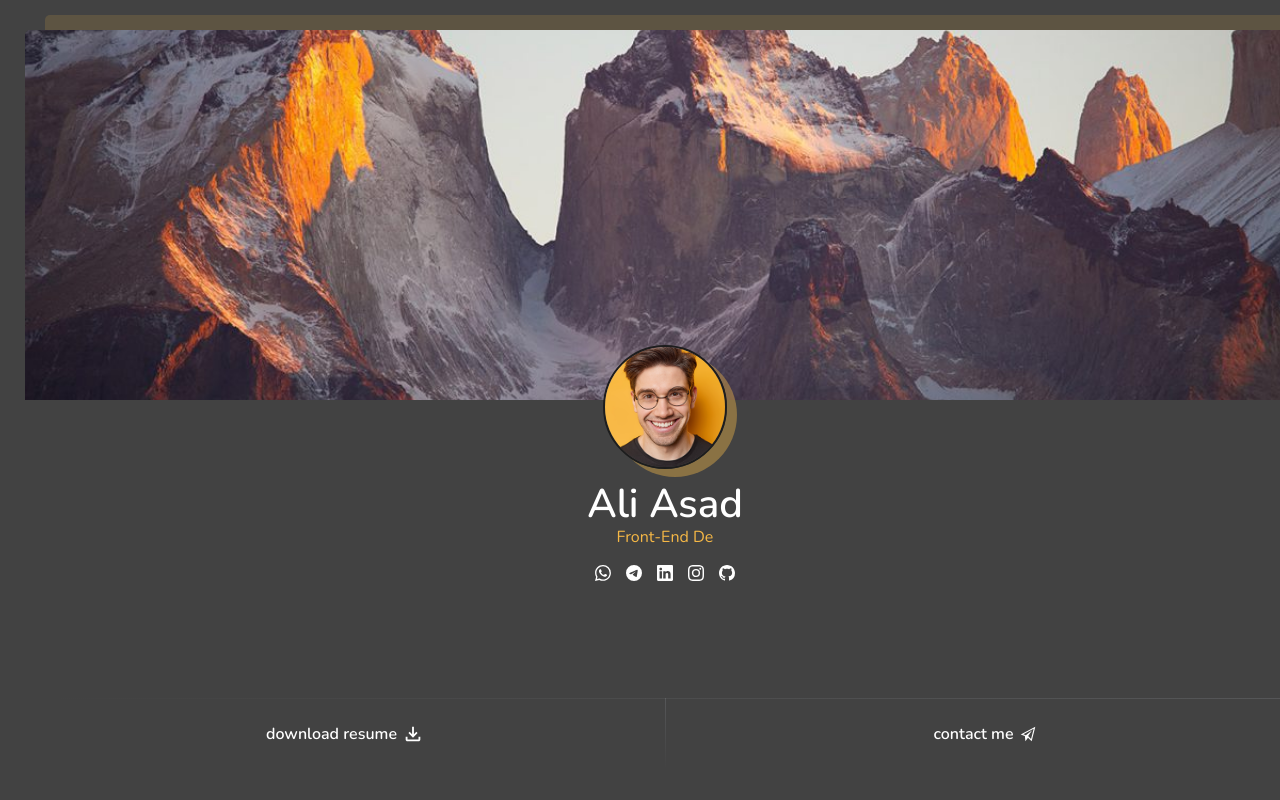
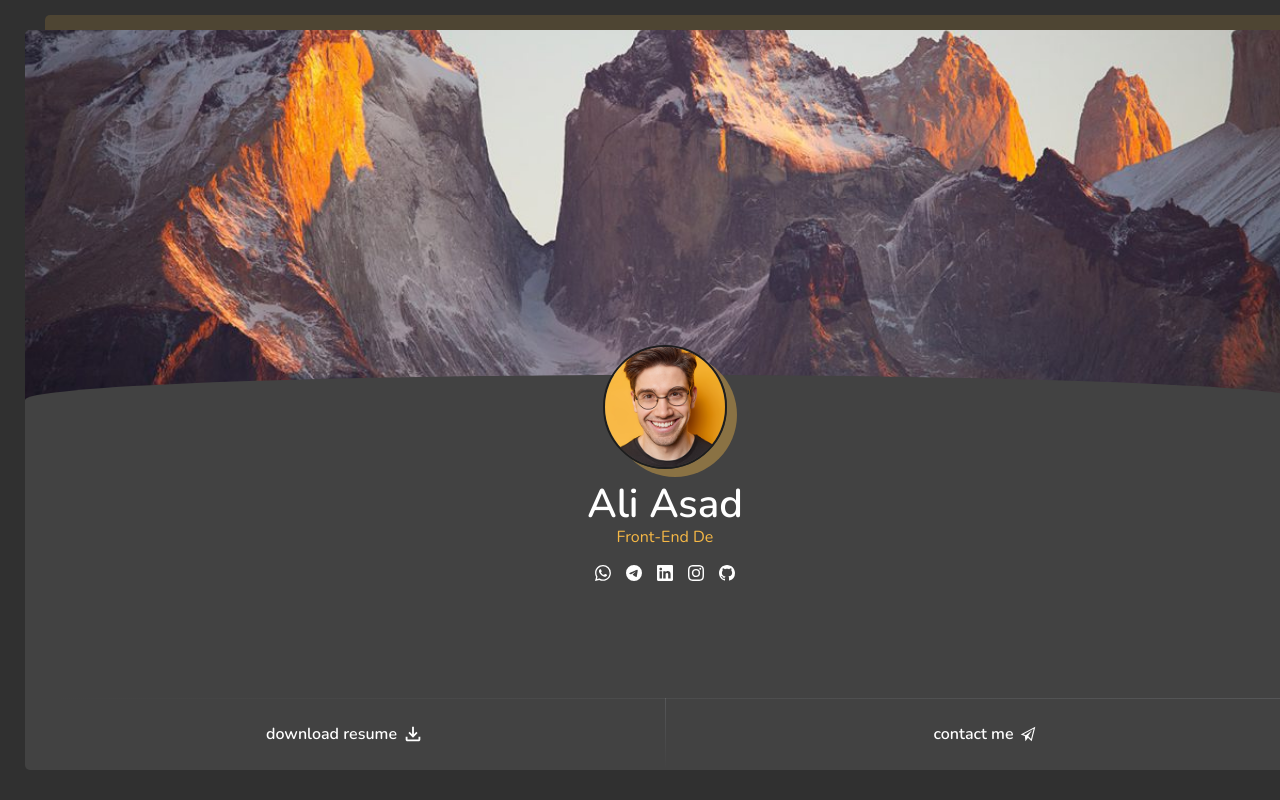
Before and after one commit to Ali-Asad1/Personal-website, a React (Create React App) app: page / in a window 1280 px wide. Shown: the top 800 px of the page. Built offline with nearby package versions, Linux system fonts and the light colour scheme.

Commit message:
Change : page color

```diff
--- a/src/styles/variables.css
+++ b/src/styles/variables.css
@@ -1,10 +1,11 @@
 :root {
   /* page */
-  --page-dark :#424242 ;
+  --page-dark :#303030 ;
   /* main */
   --primary-main : #F6B846;
   --primary-main-light : #f3d396;
   --primary-main-dark : #a16b05;
+  --secondary-main : #424242;
   /* text */
   --primary-text : #ffffff;
   --secondary-text : #ccc;
```
